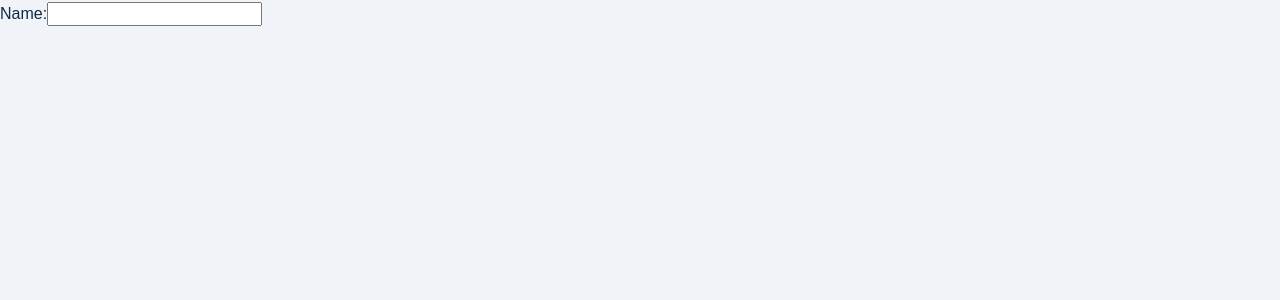
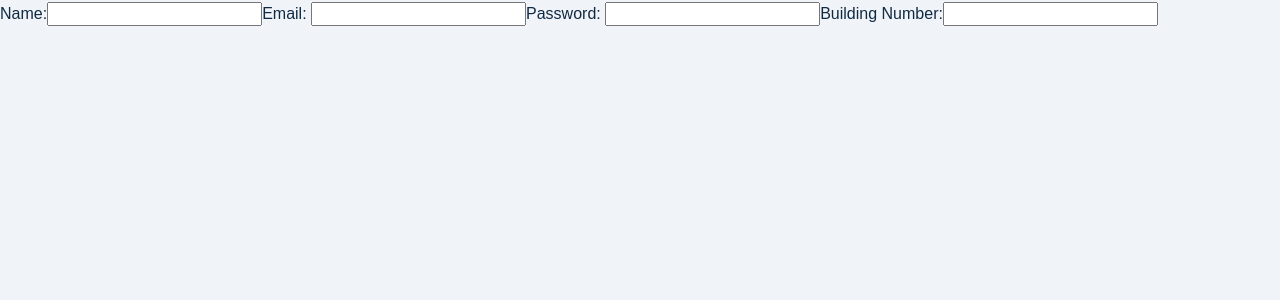
Before and after one commit to mmaustin/virginia-place, a React (Create React App) app in the folder client/: page /register in a window 1280 px wide. Shown: the top 300 px of the page. Built offline with nearby package versions, Linux system fonts and the light colour scheme.

Commit message:
added the remaining values to registration from

```diff
--- a/client/src/pages/Register.js
+++ b/client/src/pages/Register.js
@@ -27,6 +27,31 @@ const Register = () => {
           id='name'
           name='name'
           vaule={values.name}
+          onChange={e => setInput(e)}
+        />
+        <label htmlFor="email">Email: </label>
+        <input
+          type='text'
+          id='email'
+          name='email'
+          vaule={values.email}
+          onChange={e => setInput(e)}
+        />
+        <label htmlFor="password">Password: </label>
+        <input
+          type='text'
+          id='password'
+          name='password'
+          vaule={values.password}
+          onChange={e => setInput(e)}
+        />
+        <label htmlFor="buildingNumber">Building Number:</label>
+        <input
+          type='text'
+          id='buildingNumber'
+          name='buildingNumber'
+          vaule={values.buildingNumber}
+          onChange={e => setInput(e)}
         />
       </form>
     </main>
```
